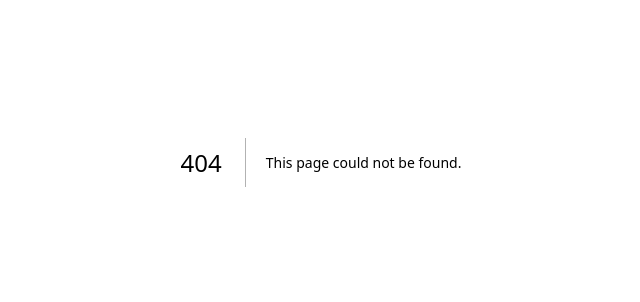
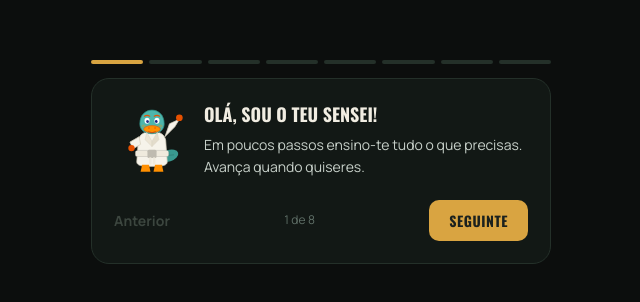
Before and after one commit to KainanPires/ippon-league, a Next.js app: page /como-jogar in a window 1280 px wide. Before the commit this address had no page. Shown: the part 238-540 px from the top of the page, without its empty margins (319-959 px from the left). Built offline with nearby package versions, Linux system fonts and the light colour scheme.

Commit message:
Create page.tsx

```diff
--- /dev/null
+++ b/app/como-jogar/page.tsx
@@ -0,0 +1,108 @@
+"use client";
+
+import { useState } from "react";
+import { Mascot } from "@/components/Mascot";
+
+const FONT_DISPLAY = "var(--font-geist-mono), system-ui, sans-serif";
+const FONT_BODY = "var(--font-geist-sans), system-ui, sans-serif";
+const GOLD = "#d9a441";
+
+const STEPS = [
+  { title: "Olá, sou o teu sensei!", text: "Em poucos passos ensino-te tudo o que precisas. Avança quando quiseres." },
+  { title: "Monta a tua equipa", text: "Começas com 100 Judocoins (JC). Escolhe 8 atletas e nomeia 1 capitão — o capitão pontua a dobrar." },
+  { title: "Ganha pontos nas lutas", text: "Os teus atletas pontuam pelas ações reais: ippon +10, waza-ari +4, shido a favor +1. Sofrer pontos ou shidos tira." },
+  { title: "Faz o teu património crescer", text: "Se um atleta rende acima do esperado, valoriza e ganhas JC. Compra barato, escala bem e vê o património subir." },
+  { title: "As competições são as rodadas", text: "Cada Grand Slam, Mundial ou Continental é uma rodada. Escala a equipa antes de o mercado fechar." },
+  { title: "Ao vivo e em ligas", text: "Acompanha a pontuação a entrar ao vivo e compete em ligas mundial, nacional, de amigos — e no mata-mata Copa Ippon." },
+  { title: "Sobe de faixa", text: "O teu desempenho mensal sobe (ou desce) a tua faixa — e muda o visual do jogo. Começas na branca." },
+];
+
+const PRO_BENEFITS = [
+  "Scout avançado dos atletas",
+  "Valorização esperada e mínimo para valorizar",
+  "Dicas e capitães recomendados da rodada",
+  "Barganhas da rodada",
+  "Ligas e badges exclusivos",
+];
+
+export default function ComoJogar() {
+  const total = STEPS.length + 1; // +1 = cartão do Pro
+  const [step, setStep] = useState(0);
+  const isPro = step >= STEPS.length;
+
+  return (
+    <main style={{ minHeight: "100vh", background: "#0c0e0d", color: "#f1ede2", fontFamily: FONT_BODY, display: "flex", alignItems: "center", justifyContent: "center", padding: "24px 16px" }}>
+      <div style={{ width: "100%", maxWidth: 460 }}>
+        {/* Progresso */}
+        <div style={{ display: "flex", gap: 6, marginBottom: 14 }}>
+          {Array.from({ length: total }).map((_, i) => (
+            <div key={i} style={{ flex: 1, height: 4, borderRadius: 999, background: i <= step ? GOLD : "#243029" }} />
+          ))}
+        </div>
+
+        {!isPro ? (
+          <div style={{ background: "#121815", border: "1px solid #243029", borderRadius: 18, padding: 22 }}>
+            <div style={{ display: "flex", gap: 14, alignItems: "flex-start" }}>
+              <div style={{ width: 76, height: 76, flexShrink: 0 }}>
+                <Mascot belt="#efeadd" expression="feliz" />
+              </div>
+              <div style={{ flex: 1 }}>
+                <div style={{ fontFamily: FONT_DISPLAY, fontSize: 18, fontWeight: 700, textTransform: "uppercase", marginBottom: 6 }}>
+                  {STEPS[step].title}
+                </div>
+                <p style={{ fontSize: 14, color: "#c7d0c9", lineHeight: 1.55, margin: 0 }}>{STEPS[step].text}</p>
+              </div>
+            </div>
+
+            <div style={{ display: "flex", justifyContent: "space-between", alignItems: "center", marginTop: 22 }}>
+              <button
+                onClick={() => setStep((s) => Math.max(0, s - 1))}
+                disabled={step === 0}
+                style={{ background: "transparent", border: "none", color: step === 0 ? "#3c463f" : "#93a39a", fontSize: 14, fontWeight: 700, cursor: step === 0 ? "default" : "pointer", fontFamily: FONT_BODY }}
+              >
+                Anterior
+              </button>
+              <span style={{ fontSize: 12, color: "#5f6f67" }}>{step + 1} de {total}</span>
+              <button
+                onClick={() => setStep((s) => s + 1)}
+                style={{ background: GOLD, border: "none", color: "#1b211e", padding: "10px 20px", borderRadius: 10, fontFamily: FONT_DISPLAY, fontSize: 14, fontWeight: 700, textTransform: "uppercase", letterSpacing: "0.04em", cursor: "pointer" }}
+              >
+                Seguinte
+              </button>
+            </div>
+          </div>
+        ) : (
+          <div style={{ background: "#121815", border: `1px solid ${GOLD}`, borderRadius: 18, padding: 24, textAlign: "center" }}>
+            <div style={{ width: 84, height: 84, margin: "0 auto 4px" }}>
+              <Mascot belt="#141110" expression="feliz" />
+            </div>
+            <div style={{ fontSize: 11, fontWeight: 700, textTransform: "uppercase", letterSpacing: "0.12em", color: GOLD }}>Oferta de lançamento</div>
+            <h2 style={{ fontFamily: FONT_DISPLAY, fontSize: 24, fontWeight: 700, textTransform: "uppercase", margin: "6px 0 4px" }}>Joga com vantagem: Ippon Pro</h2>
+
+            <div style={{ display: "flex", alignItems: "baseline", justifyContent: "center", gap: 10, margin: "10px 0 16px" }}>
+              <span style={{ fontSize: 16, color: "#7c8a82", textDecoration: "line-through" }}>9,90€</span>
+              <span style={{ fontFamily: FONT_DISPLAY, fontSize: 34, fontWeight: 700, color: GOLD }}>4,90€</span>
+              <span style={{ fontSize: 13, color: "#93a39a" }}>/mês</span>
+            </div>
+
+            <div style={{ textAlign: "left", display: "flex", flexDirection: "column", gap: 8, marginBottom: 20 }}>
+              {PRO_BENEFITS.map((b) => (
+                <div key={b} style={{ display: "flex", gap: 10, alignItems: "flex-start" }}>
+                  <span style={{ color: GOLD, fontWeight: 700 }}>✓</span>
+                  <span style={{ fontSize: 14, color: "#c7d0c9" }}>{b}</span>
+                </div>
+              ))}
+            </div>
+
+            <a href="/meu-time" style={{ display: "block", padding: "13px", borderRadius: 12, background: GOLD, color: "#1b211e", fontFamily: FONT_DISPLAY, fontSize: 15, fontWeight: 700, textTransform: "uppercase", letterSpacing: "0.04em", textDecoration: "none" }}>
+              Quero o Ippon Pro
+            </a>
+            <a href="/meu-time" style={{ display: "inline-block", marginTop: 12, fontSize: 13, color: "#93a39a", textDecoration: "none" }}>
+              Talvez depois — ir para o meu time
+            </a>
+          </div>
+        )}
+      </div>
+    </main>
+  );
+}
```
